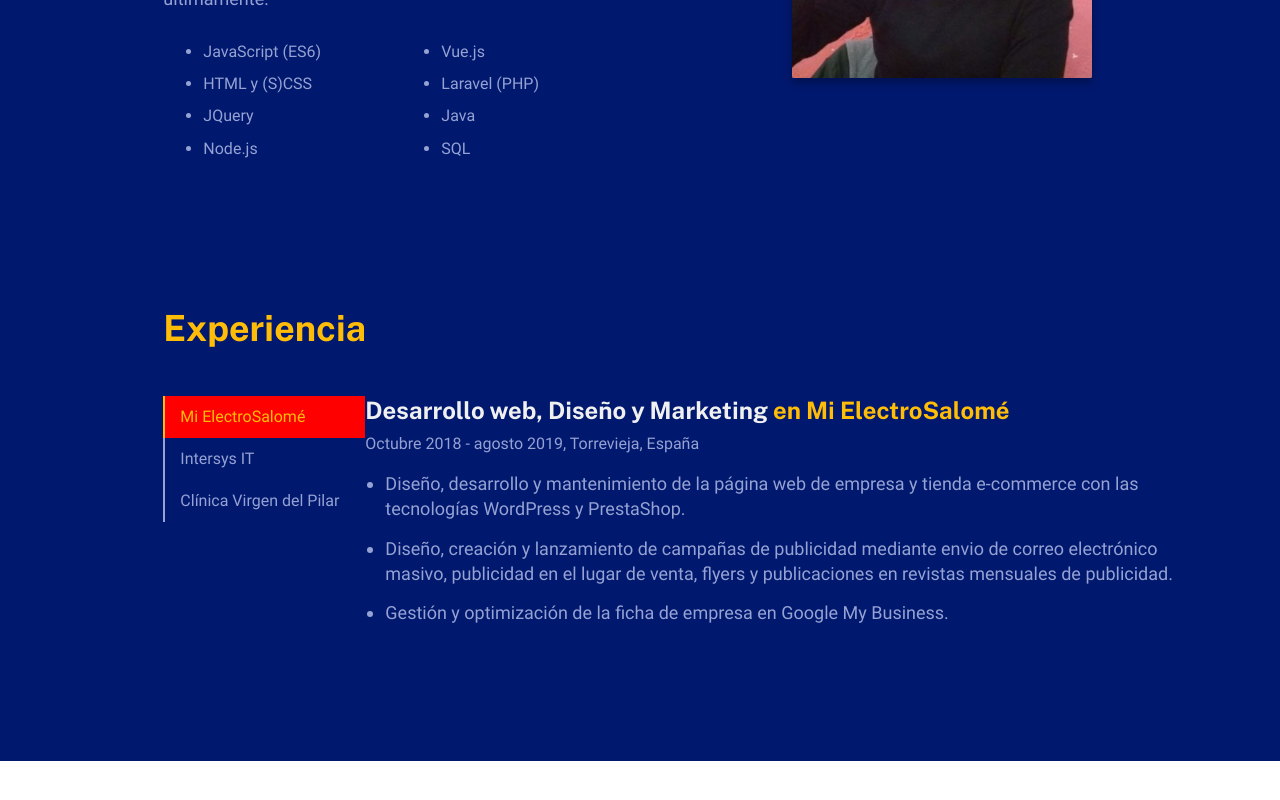
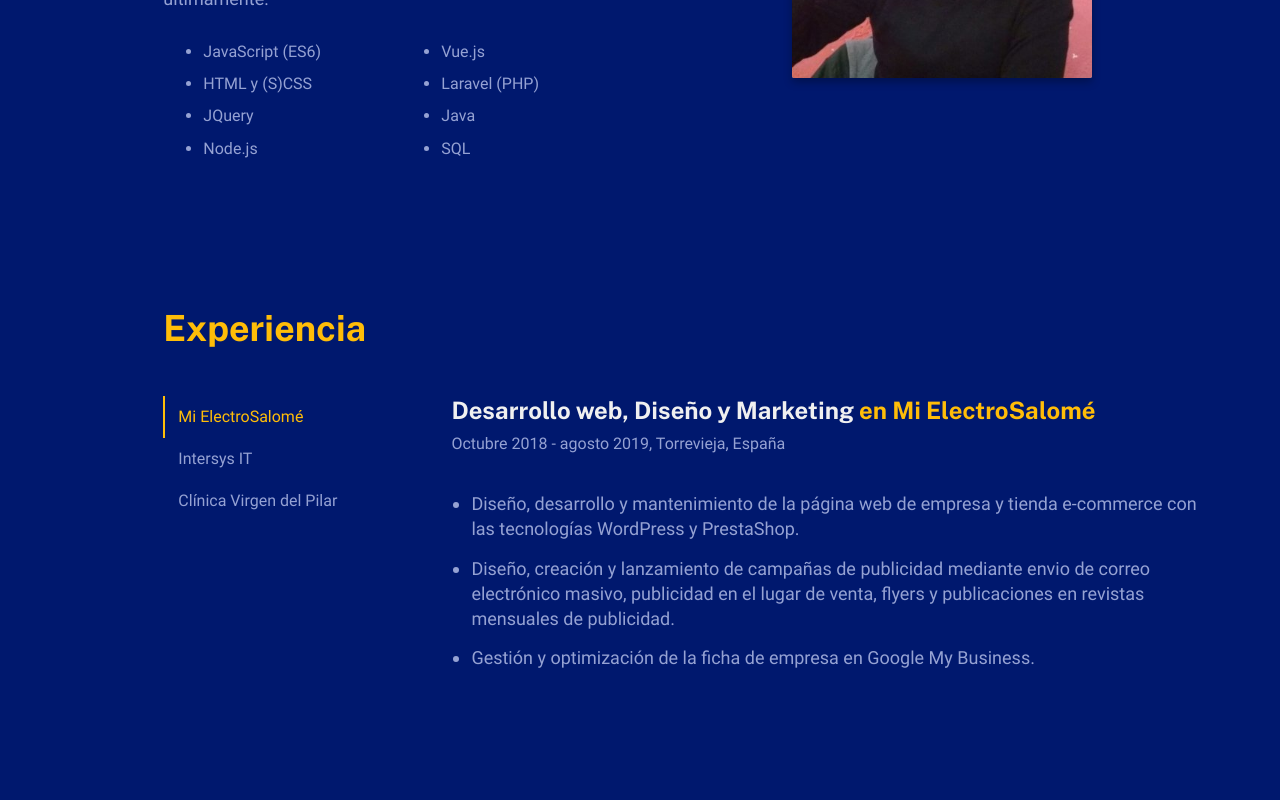
Before and after one commit to alexandreargm/portafolio, a Nuxt app: page / in a window 1280 px wide. Shown: the part 1232-2032 px from the top of the page. Before the commit the page ends 1993 px from the top, so only its background shows below. Built offline with nearby package versions, Linux system fonts and the light colour scheme.

Commit message:
finished tabs logic

```diff
--- a/components/Experience.vue
+++ b/components/Experience.vue
@@ -7,15 +7,16 @@
       </h1>
       <tabs class="experience__tabs">
         <tab name="Mi ElectroSalomé" :selected="true" class="tabs__tab">
-          <div class="tab__header">
-            <h2 class="tab__title text--h2">
+          <div class="job tabs__job">
+            <div class="job__header">
+              <h2 class="job__title text--h2">
                 Desarrollo web, Diseño y Marketing <span class="text--color-primary">en Mi ElectroSalomé</span>
               </h2>
-            <p class="tab__when text--m">
+              <p class="job__when text--m">
                 Octubre 2018 - agosto 2019, Torrevieja, España
               </p>
             </div>
-          <ul class="task-list tab__task-list">
+            <ul class="task-list job__task-list">
               <li class="task-list__item">
                 Diseño, desarrollo y mantenimiento de la página web de empresa y tienda e-commerce con las tecnologías WordPress y PrestaShop.
               </li>
@@ -26,6 +27,7 @@
                 Gestión y optimización de la ficha de empresa en Google My Business.
               </li>
             </ul>
+          </div>
         </tab>
         <tab name="Intersys IT" class="tabs__tab">
           <div class="job tabs__job">
@@ -133,6 +135,9 @@
       &__header {
         margin-bottom: 2em;
       }
+      @media screen and (min-width: $laptop) {
+        @include indent-container-left(1, var(--column-count), var(--container-padding));
+      }
     }
     .task-list {
       padding-left: 2rem;
--- a/components/Tabs.vue
+++ b/components/Tabs.vue
@@ -6,10 +6,8 @@
         <li v-for="tab in tabs" :key="tab" :class="{ 'is-active': tab.isActive }" class="menu__item text--m">
           <a :href="tab.href" class="menu__link" @click="selectTab(tab)">{{ tab.name }}</a>
         </li>
+        <div class="menu__highlight" role="presentation" />
       </ul>
-      <div class="slider menu__slider">
-        <div class="slider__indicator" />
-      </div>
     </div>
     <div class="tabs__content text--l">
       <slot />
@@ -41,14 +39,15 @@
 $tab-height: 4.2rem;
 $tab-width: 20rem;
 $tab-selector: ".menu__item";
-$indicator-selector: ".slider__indicator";
+$highlight-selector: ".menu__highlight";
 
-@mixin tabs($tab-selector, $indicator-selector) {
+@mixin tabs($tab-selector, $highlight-selector) {
   @for $i from 1 through $tab-count {
-    @at-root #{$tab-selector}:nth-of-type(#{$i}).is-active {
-      #{$indicator-selector} {
-        transform: translateX(#{ 100% * ($i - 1) });
-        content: $i;
+    #{$tab-selector}:nth-of-type(#{$i}).is-active ~ #{$highlight-selector} {
+      left: #{ $tab-width * ($i - 1) };
+      @media screen and (min-width: $laptop) {
+        left: 0;
+        top: #{ $tab-height * ($i - 1) };
       }
     }
   }
@@ -71,6 +70,7 @@
     flex-direction: column;
   }
   &__wrapper {
+    position: relative;
     display: flex;
     flex-direction: column;
     overflow-x: scroll;
@@ -102,46 +102,23 @@
       color: var(--color-primary);
     }
   }
-}
-
-.slider {
-  height: 0.2rem;
-  width: #{$tab-width * $tab-count};
-  background-color: var(--color-contrast-medium);
-  @media screen and (min-width: $laptop) {
-    height: #{$tab-height * $tab-count};
-    width: 0.2rem;
-  }
-  &__indicator {
-    height: inherit;
+  &__highlight {
+    position: absolute;
+    left: 0;
+    bottom: 0;
+    height: 0.2rem;
+    width: $tab-width;
     background-color: var(--color-primary);
-    width: #{100%/$tab-count};
+    transition: left 0.25s;
     @media screen and (min-width: $laptop) {
       height: $tab-height;
       width: 0.2rem;
+      top: 0;
+      transition: top 0.25s;
     }
   }
 }
 
-.menu__item:nth-of-type(1).is-active {
-  background: red;
-  .slider__indicator {
-    transform: translateX(#{ 100% * (1 - 1) });
-  }
-}
-.menu__item:nth-of-type(2).is-active {
-  background: red;
-  .slider__indicator {
-    transform: translateX(#{ 100% * (2 - 1) });
-  }
-}
-.menu__item:nth-of-type(3).is-active {
-  background: red;
-  .slider__indicator {
-    transform: translateX(#{ 100% * (3 - 1) });
-  }
-}
-
-//@include tabs ($tab-selector, $indicator-selector);
+@include tabs ($tab-selector, $highlight-selector);
 
 </style>
```
Lines whose indentation alone changed are shown as unchanged.
